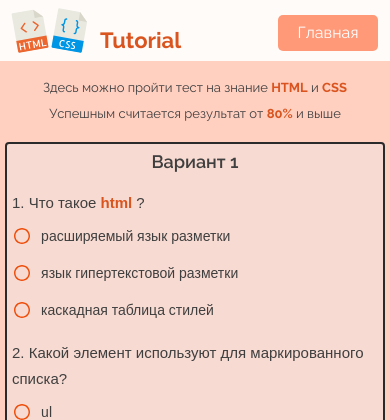
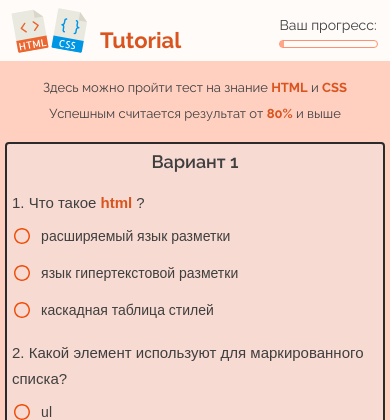
Before and after one commit to vitaliyhtml5/vitaliyhtml5.github.io, a PHP site: page /quiz/test1.html in a window 390 px wide. Shown: the top 420 px of the page. Run offline with PHP 8.4, Linux system fonts and the light colour scheme.

Commit message:
test progress on responsive

```diff
--- a/html/quiz/quiz.css
+++ b/html/quiz/quiz.css
@@ -549,8 +549,9 @@ a {
 }
 @media (max-width: 767px) {
 	.previous-result,
+	.header__link/*,
 	.progress-main,
-	.progress-table-wrap {
+	.progress-table-wrap*/ {
 		display: none !important;
 	}
 	.category-wrap {
@@ -731,3 +732,30 @@ a {
 		font-size: 14px;
 	}
 }
+
+
+@media (max-width: 400px) {
+	.progress-main {
+		position: fixed;
+		z-index: 50;
+		top: 7px;
+		right: 2px;
+		width: 120px;
+		font-size: 14px;
+		transform: translateX(0);
+	}
+	.progress-overlay {
+		z-index: 100;
+	}
+	.progress-table-wrap {
+		width: 100%;
+		padding-left: 0;
+		padding-right: 0;
+	}
+	.progress-table {
+		width: 300px;
+	}
+	.progress-table th {
+		line-height: 22px;
+	}
+}
```
